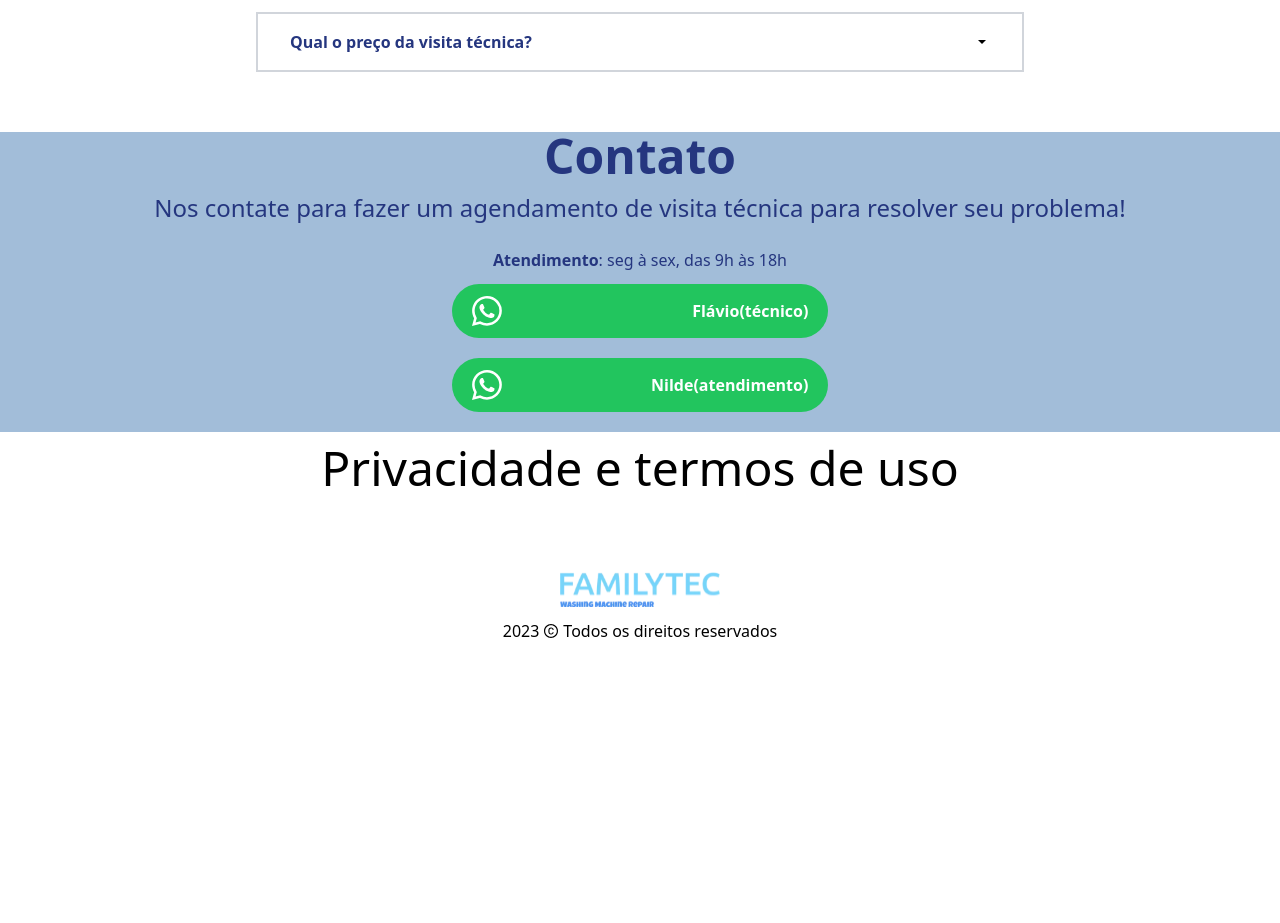
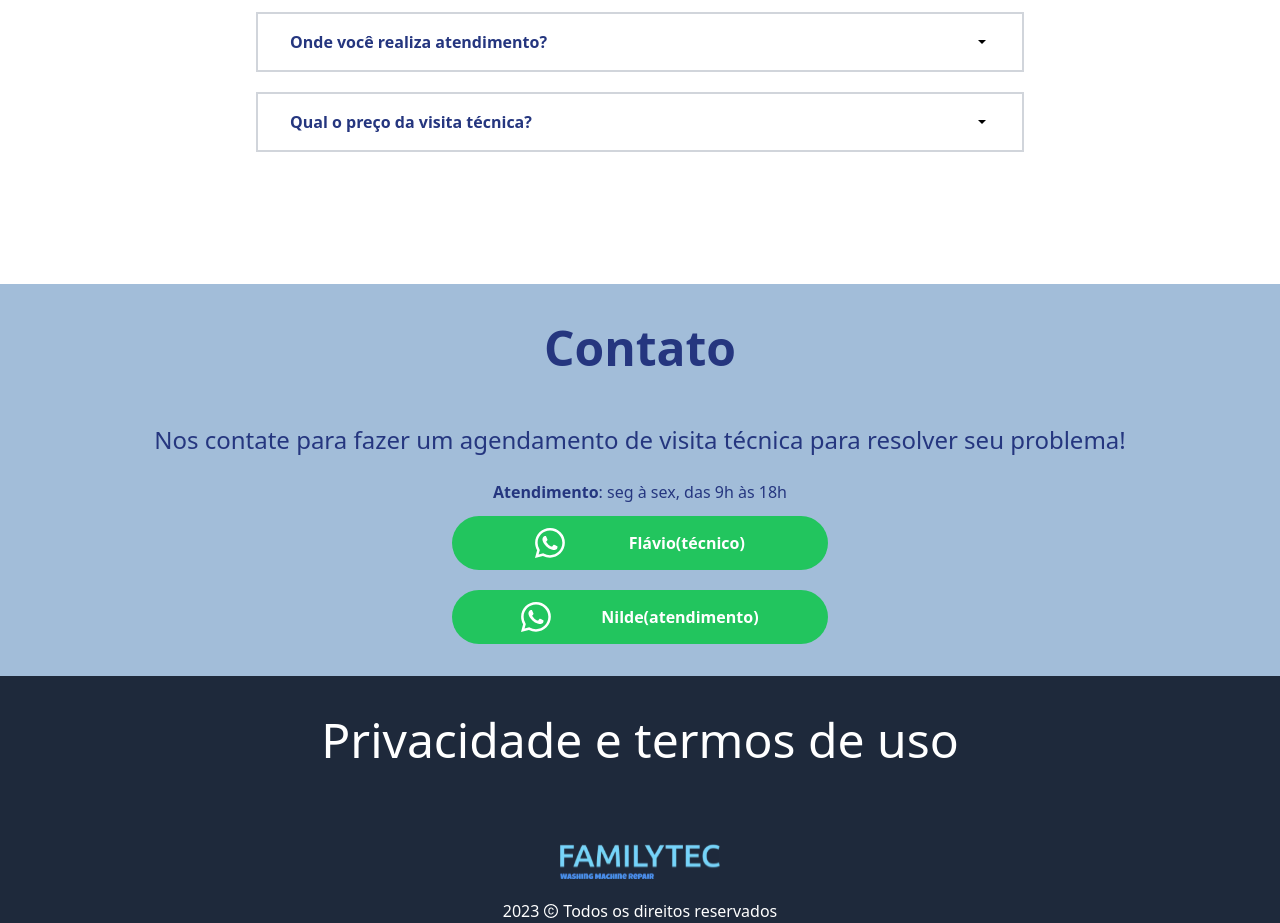
Before and after one commit to zThiago15/family-tec-frontend, a React (Vite) app: page / in a window 1280 px wide. Shown: the part 1983-2906 px from the top of the page. Before the commit the page ends 2626 px from the top, so only its background shows below. Built offline with nearby package versions, Linux system fonts and the light colour scheme.

Commit message:
style: contact and privacy sections for larger screens

```diff
--- a/src/pages/landing-page/landing-page.tsx
+++ b/src/pages/landing-page/landing-page.tsx
@@ -60,23 +60,23 @@ export default function LandingPage() {
           </span>
 
         </section>
-        <section className="flex flex-col items-center">
+        <section className="flex flex-col items-center my-28">
           <h1 className="text-3xl text-primary-color text-center font-bold mb-5 lg:text-5xl">Dúvidas frequentes</h1>
           <FAQs question="Onde você realiza atendimento?" answer="Realizo atendimento na região metropolitana da capital de São Paulo." />
           <FAQs question="Qual o preço da visita técnica?" answer="O orçamento da visita técnica varia de R$30 à R$50 dependendo da região." />
         </section>
 
       </main>
-      <footer className="mt-10">
-        <div id="contact" className="bg-background-color">
-          <h1 className="font-bold text-3xl text-primary-color text-center lg:text-5xl">Contato</h1>
+      <footer className="mt-10 bg-background-color">
+        <div id="contact">
+          <h1 className="font-bold text-3xl text-primary-color text-center py-10 lg:text-5xl">Contato</h1>
           <p className="text-primary-color text-2xl text-center p-3">Nos contate para fazer um agendamento de visita técnica para resolver seu problema!</p>
 
           <div className="m-3 flex flex-col items-center">
             <p className="mb-3 text-primary-color"><strong>Atendimento</strong>: seg à sex, das 9h às 18h</p>
             <a
               href="https://api.whatsapp.com/send?phone=11977116359"
-              className="flex justify-between items-center p-3 bg-green-500 text-white w-[80%] rounded-full mb-5 relative transition-all hover:bg-green-600 px-5
+              className="flex justify-evenly items-center p-3 bg-green-500 text-white rounded-full mb-5 transition-all hover:bg-green-600 px-5
               lg:w-[30%]"
             >
               <BsWhatsapp className="text-3xl" />
@@ -84,7 +84,7 @@ export default function LandingPage() {
             </a>
             <a
               href="https://api.whatsapp.com/send?phone=11986198559"
-              className="flex justify-between items-center p-3 bg-green-500 text-white w-[80%] rounded-full mb-5 hover:bg-green-600 px-5 lg:w-[30%]"
+              className="flex justify-evenly items-center p-3 bg-green-500 text-white rounded-full mb-5 hover:bg-green-600 px-5 lg:w-[30%]"
             >
               <BsWhatsapp className="text-3xl" />
               <p className="font-semibold">Nilde(atendimento)</p>
@@ -92,12 +92,11 @@ export default function LandingPage() {
 
           </div>
         </div>
-
-        <div>
-          <h1 className="text-center text-2xl mb-20 lg:text-5xl">Privacidade e termos de uso</h1>
+        <div className="bg-slate-800">
+          <h1 className="text-center text-2xl mb-20 text-white lg:text-5xl pt-10">Privacidade e termos de uso</h1>
           <span className="flex flex-col items-center mt-10">
-            <img src={Logo} alt="logo" className="w-[10em] mb-3" />
-            <p className="flex items-center justify-center">2023 <AiOutlineCopyright className="mx-1" /> Todos os direitos reservados</p>
+            <img src={Logo} alt="logo" className="w-[10em]" />
+            <p className="flex items-center justify-center text-white mt-5">2023 <AiOutlineCopyright className="mx-1" /> Todos os direitos reservados</p>
           </span>
 
         </div>
```
